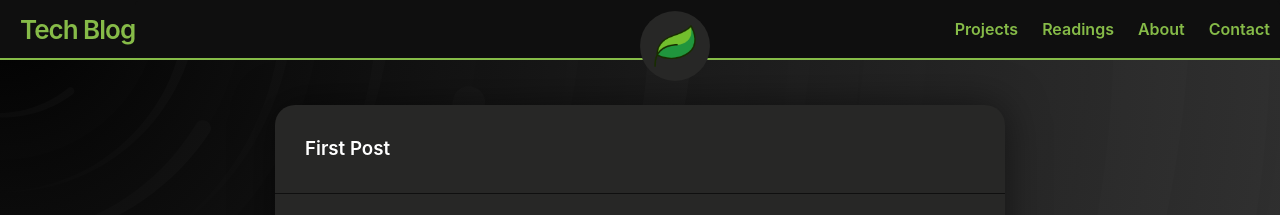
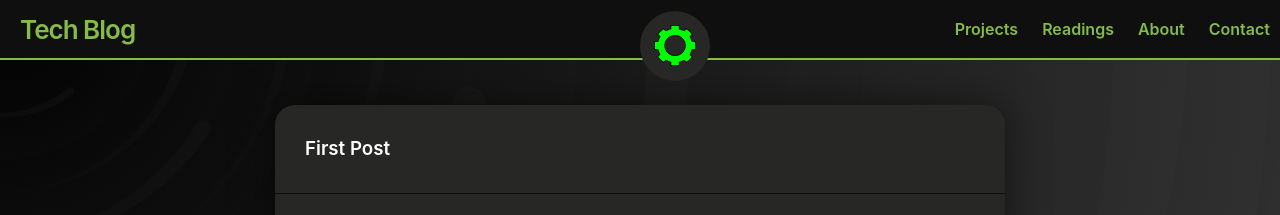
Before and after one commit to jhancock75/my-blog, a Jekyll site: the page built from index.md, in a window 1280 px wide. Shown: the top 215 px of the page. Built offline with Jekyll 4.4.1, drawn with Linux system fonts in a browser that asks for light colours.

Commit message:
Update _config.yml

```diff
--- a/_config.yml
+++ b/_config.yml
@@ -1,5 +1,5 @@
 title: Tech Blog
-iconURL: assets/default-icon.png
+iconURL: assets/gear-clipart-green-5.png
 remote_theme: jekyll-theme-leaf
 
 # for a clean URL
```
